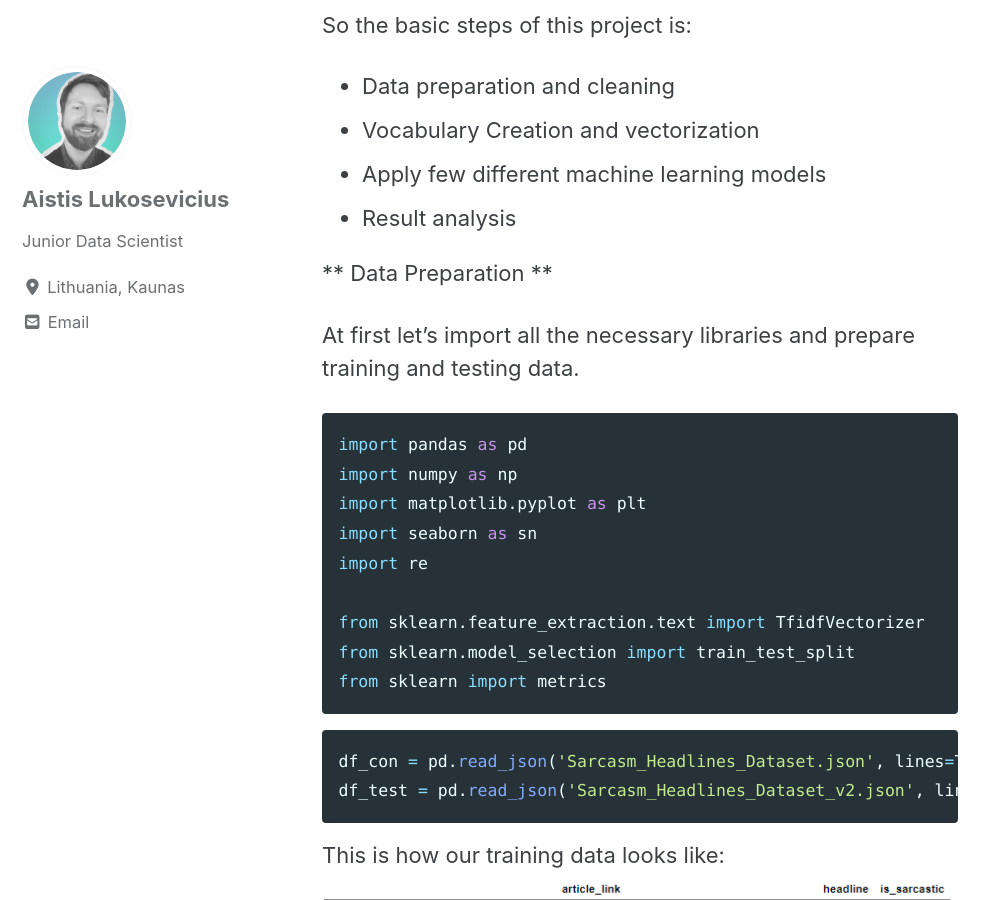
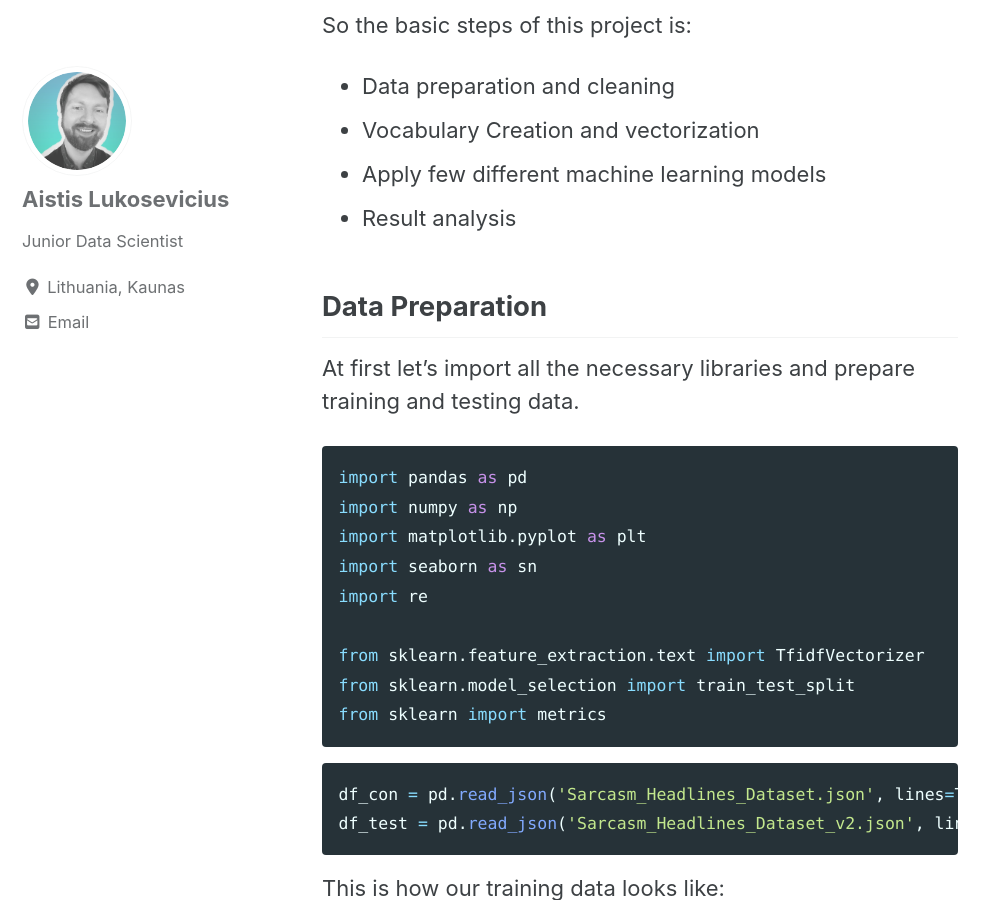
Before and after one commit to Aistisl/Aistisl.github.io, a Jekyll site: the page built from _posts/2020-05-13-Sarcasm.md, in a window 1280 px wide and 900 px high, scrolled down 1138 px. Shown: the whole window, without its empty margins (0-999 px from the left). Built offline with Jekyll 4.4.1, drawn with Linux system fonts in a browser that asks for light colours; cached includes are drawn as plain includes; nearby versions of some CDN libraries.

```diff
--- a/_posts/2020-05-13-Sarcasm.md
+++ b/_posts/2020-05-13-Sarcasm.md
@@ -22,7 +22,7 @@ So the basic steps of this project is:
 * Apply few different machine learning models
 * Result analysis
 
-** Data Preparation **
+## Data Preparation
 
 At first let's import all the necessary libraries and prepare training and testing data.
 
```
